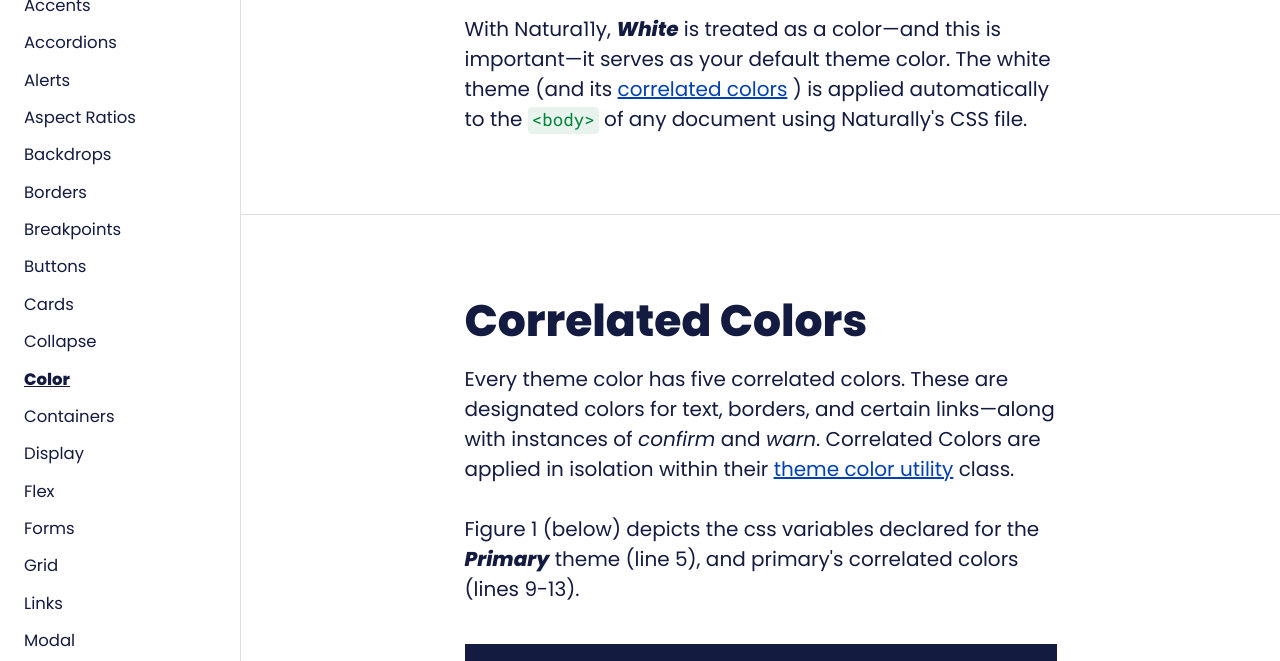
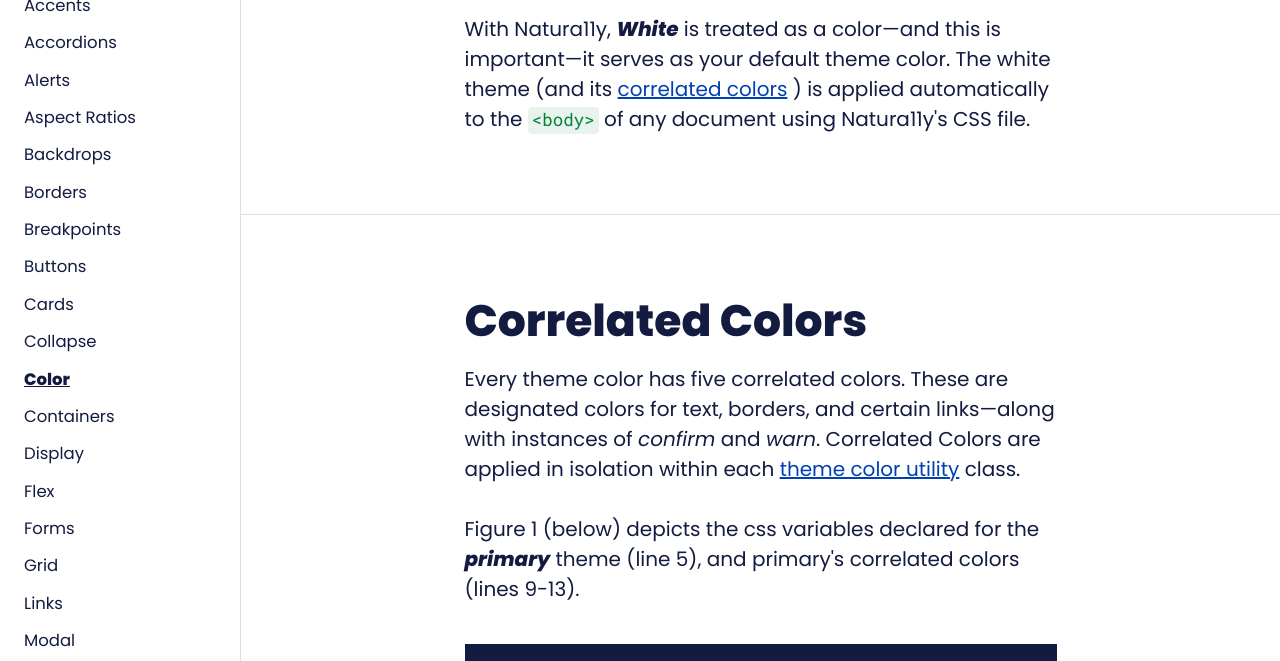
Before and after one commit to cavidano/natura11y-docs, a Jekyll site: the page built from _docs-a-z/color.html, in a window 1280 px wide and 900 px high, scrolled down 1939 px. Shown: the part 155-816 px from the top of the window. Built offline with Jekyll 4.4.1, drawn with Linux system fonts in a browser that asks for light colours; some of the changed text lies outside the part shown.

Commit message:
Update color.html

```diff
--- a/_docs-a-z/color.html
+++ b/_docs-a-z/color.html
@@ -64,7 +64,7 @@ backdrop_credit_url: "https://unsplash.com/@davidclode"
         These five colors generate our <a href="#themeColorUtilities">theme color utilities</a>, <a href="#backgroundColorUtilities">background color utilities</a>, and <a href="#1">border color utilities</a> across the framework.
     </p>
     <p>
-        With Natura11y, <strong><em>White</em></strong> is treated as a color&#8212;and this is important&#8212;it serves as your default theme color. The white theme (and its <a href="#correlatedColors">correlated colors</a> ) is applied automatically to the <code>&lt;body&gt;</code> of any document using Naturally's CSS file.
+        With Natura11y, <strong><em>White</em></strong> is treated as a color&#8212;and this is important&#8212;it serves as your default theme color. The white theme (and its <a href="#correlatedColors">correlated colors</a> ) is applied automatically to the <code>&lt;body&gt;</code> of any document using Natura11y's CSS file.
     </p>
 </div>
 <!-- .container -->
@@ -73,10 +73,10 @@ backdrop_credit_url: "https://unsplash.com/@davidclode"
 <div class="container narrow margin-y-4">
     <h2>Correlated Colors</h2>
     <p>
-        Every theme color has five correlated colors. These are designated colors for text, borders, and certain links&#8212;along with instances of <em>confirm</em> and <em>warn</em>. Correlated Colors are applied in isolation within their <a href="#themeColorUtilities">theme color utility</a> class.
+        Every theme color has five correlated colors. These are designated colors for text, borders, and certain links&#8212;along with instances of <em>confirm</em> and <em>warn</em>. Correlated Colors are applied in isolation within each <a href="#themeColorUtilities">theme color utility</a> class.
     </p>
     <p>
-        Figure 1 (below) depicts the css variables declared for the <em> <strong>Primary</strong></em> theme (line 5), and primary's correlated colors (lines 9-13).
+        Figure 1 (below) depicts the css variables declared for the <em> <strong>primary</strong></em> theme (line 5), and primary's correlated colors (lines 9-13).
     </p>
 </div>
 <!-- .container -->
@@ -429,7 +429,7 @@ backdrop_credit_url: "https://unsplash.com/@davidclode"
         </div>
         <pre data-line="1">
             <code class="language-html">
-                &lt;div class=".theme-primary--lg"&gt;
+                &lt;div class="theme-primary--lg"&gt;
 
                     &lt;ul class="nav nav--divider nav--horizontal border border-radius"&gt;
                         &lt;li&gt;
@@ -462,7 +462,7 @@ backdrop_credit_url: "https://unsplash.com/@davidclode"
 <div class="container narrow margin-y-4">
     <h3>Confirm and Warn</h3>
     <p>
-        In Figure 1 (above), on lines 11 ans 12, you will find declarations for <em><strong>Confirm</strong></em> and  <em><strong>Warn</strong></em> color values. Natura11y allows you to specify <em>confirm</em> and <em>warn</em> values independently for each theme color!
+        In Figure 1 (above), on lines 11 and 12, you will find declarations for <em><strong>Confirm</strong></em> and  <em><strong>Warn</strong></em> color values. Natura11y allows you to specify <em>confirm</em> and <em>warn</em> values independently for each theme color!
     </p>
 </div>
 <!-- .container -->
@@ -476,7 +476,7 @@ backdrop_credit_url: "https://unsplash.com/@davidclode"
 
             <div class="grid grid--gap-2 grid--cell-fill text-align-center">
                 <div class="grid__cell">
-                    <div class="alert alert border">
+                    <div class="alert alert--confirm border">
                         <div class="alert__title">
                             <span class="icon_confirm" aria-hidden="true"></span>
                             <span class="alert__title__text">
```
